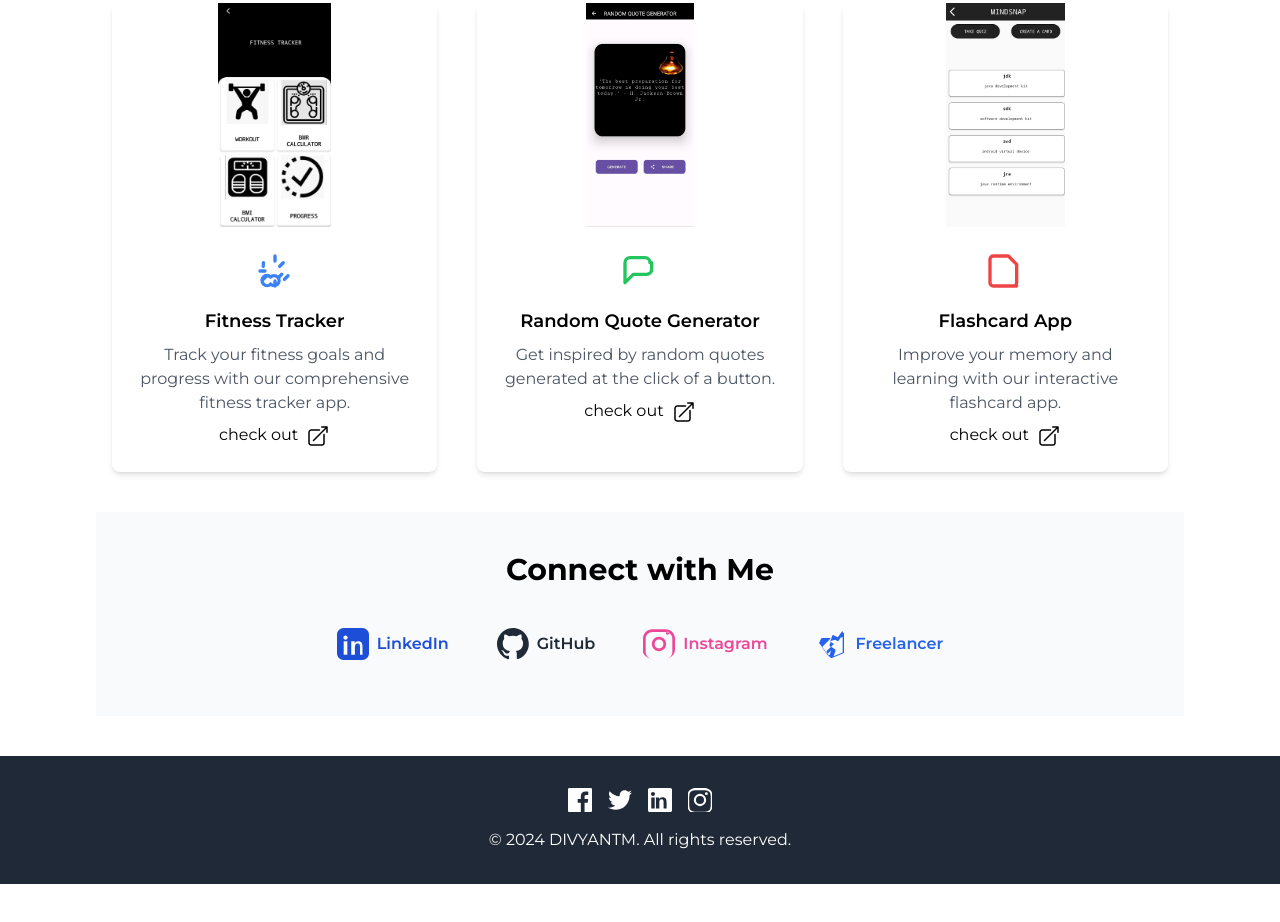
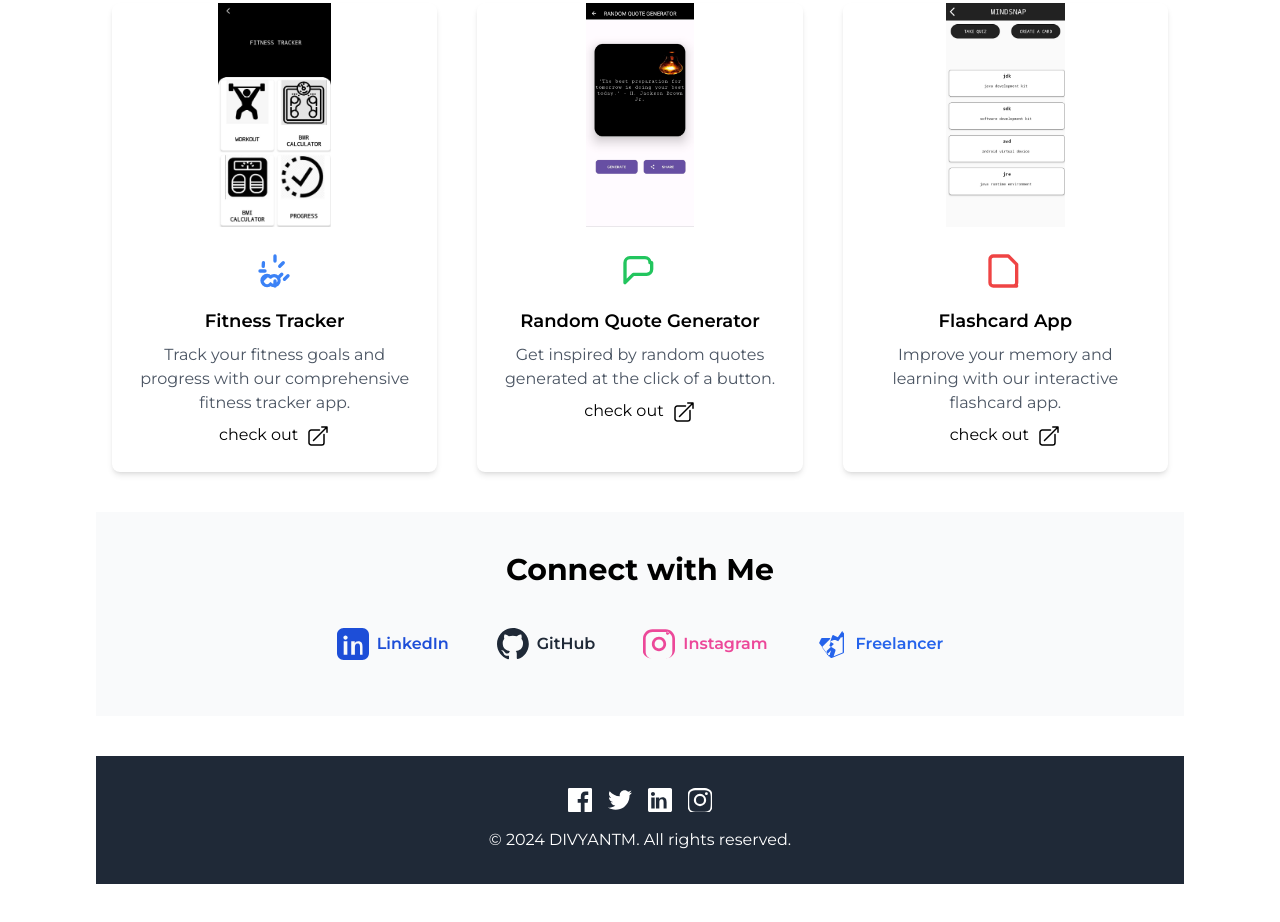
Before and after one commit to DivyanTM/potfolio-my, a website: page src/build/index.html in a window 1280 px wide. Shown: the part 5041-5963 px from the top of the page. Before the commit the page ends 5925 px from the top, so only its background shows below. Drawn offline with Linux system fonts and the light colour scheme.

Commit message:
Update index.html

```diff
--- a/src/build/index.html
+++ b/src/build/index.html
@@ -364,7 +364,7 @@
           </div>
         </div>
       </section>
-      <footer class="bg-gray-800 text-white py-8 mt-10 -m-24">
+      <footer class="bg-gray-800 text-white py-8 mt-10 lg:-m-24">
         <div class="container mx-auto text-center">
           <div class="flex justify-center space-x-4 mb-4">
             <a href="https://www.facebook.com" target="_blank" class="text-white hover:text-gray-400">
```
